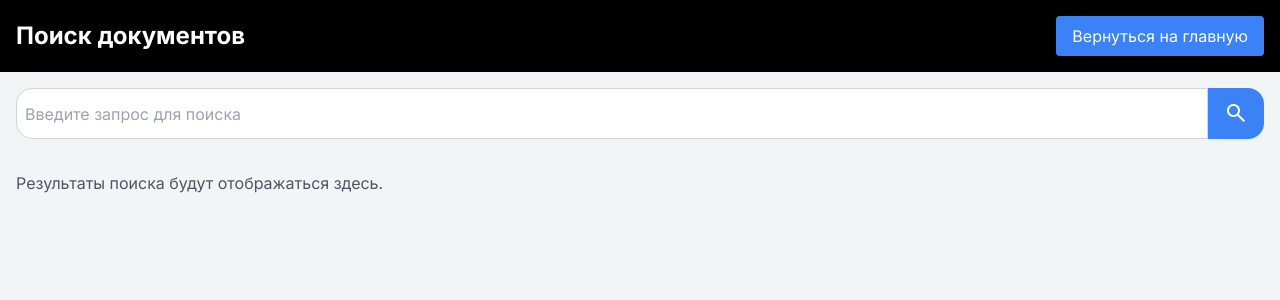
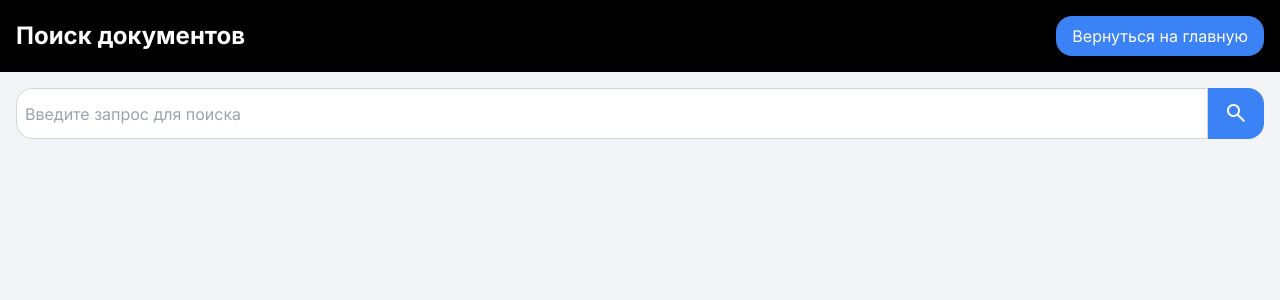
Before and after one commit to jamakase/afana-propdoc, a Next.js app in the folder frontend/: page /search in a window 1280 px wide. Shown: the top 300 px of the page. Built offline with nearby package versions, Linux system fonts and the light colour scheme.

Commit message:
favicon added

```diff
--- a/frontend/src/app/layout.tsx
+++ b/frontend/src/app/layout.tsx
@@ -7,6 +7,9 @@ const inter = Inter({ subsets: ["latin"] });
 export const metadata: Metadata = {
   title: "afana-propdoc",
   description: "Система автоматизации поиска и анализа нормативной документации по строительству объектов",
+  icons: {
+    icon: '/favicon.ico',
+  },
 };
 
 export default function RootLayout({
@@ -17,7 +20,10 @@ export default function RootLayout({
   return (
     <html lang="en">
       <head>
-        <link rel="stylesheet" href="https://fonts.googleapis.com/css2?family=Material+Symbols+Outlined:opsz,wght,FILL,GRAD@20..48,100..700,0..1,-50..200" />      </head>
+        <link rel="stylesheet" href="https://fonts.googleapis.com/css2?family=Material+Symbols+Outlined:opsz,wght,FILL,GRAD@20..48,100..700,0..1,-50..200" />
+        <link rel="icon" href="/favicon.ico" sizes="any" />
+
+      </head>
       <body className={inter.className}>{children}</body>
     </html>
   );
--- a/frontend/src/app/main/page.tsx
+++ b/frontend/src/app/main/page.tsx
@@ -124,14 +124,14 @@ export default function Home() {
           className="w-64 h-screen bg-black flex flex-col overflow-hidden"
         >
           <div className="p-4">
-            <h2 className="text-xl font-bold mb-4 text-white">История</h2>
+            <h2 className="text-xl font-bold mb-4 text-white">История чатов</h2>
             <button
               onClick={handleAddChat}
-              className="w-full mb-4 p-2 bg-blue-500 text-white rounded hover:bg-blue-600"
+              className="w-full mb-4 p-2 bg-blue-500 text-white rounded-2xl hover:bg-blue-600"
             >
               Новый чат
             </button>
-            <Link href="/search" className="w-full p-2 bg-green-500 text-white rounded hover:bg-green-600 inline-block text-center">
+            <Link href="/search" className="w-full p-2 bg-green-500 rounded-2xl text-white rounded hover:bg-green-600 inline-block text-center">
               Перейти к поиску
             </Link>
           </div>
--- a/frontend/src/app/search/page.tsx
+++ b/frontend/src/app/search/page.tsx
@@ -16,7 +16,7 @@ export default function Search() {
             <header className="bg-black p-4">
                 <div className="container mx-auto flex justify-between items-center">
                     <h1 className="text-2xl font-bold text-white">Поиск документов</h1>
-                    <Link href="/main" className="px-4 py-2 bg-blue-500 text-white rounded hover:bg-blue-600">
+                    <Link href="/main" className="px-4 py-2 bg-blue-500 rounded-2xl text-white rounded hover:bg-blue-600">
                         Вернуться на главную
                     </Link>
                 </div>
@@ -41,14 +41,6 @@ export default function Search() {
                         </button>
                     </div>
                 </div>
-                <motion.div
-                    initial={{ opacity: 0, y: 50 }}
-                    animate={{ opacity: 1, y: 0 }}
-                    transition={{ duration: 0.5 }}
-                >
-                    {/* Здесь будут отображаться результаты поиска */}
-                    <p className="text-gray-600">Результаты поиска будут отображаться здесь.</p>
-                </motion.div>
             </main>
         </div>
     );
```
Also changed, not shown: 1 other file (tests, documents, lock files or other folders).
